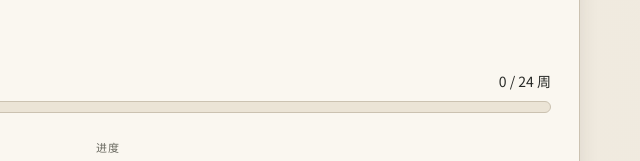
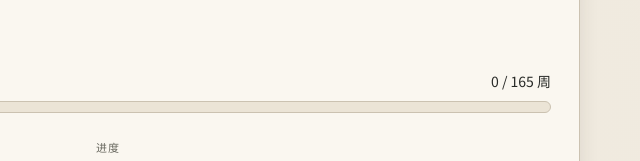
Before and after one commit to JoyceWay/odyssey, a plain HTML site: page index.html in a window 1280 px wide. Shown: the part 619-780 px from the top of the page, 640-1280 px from the left. Drawn offline with nearby package versions, Linux system fonts and the light colour scheme.

Commit message:
Issue A fix: video/resource checks count toward their view's progress bar
refresh() previously counted only .od-check units for the day/week/
month/six bars, so checking a video (.item-check) moved only the
resource-items row. Each view's bar now counts its own .item-check
boxes too, deduped by data-key within the view. Overall still follows
the six group exactly as before. No layout or CSS changes.

```diff
--- a/index.html
+++ b/index.html
@@ -1129,16 +1129,21 @@
     }
     function setText(id,txt){ var el=document.getElementById(id); if(el)el.textContent=txt; }
     function refresh(){
-      var totals={day:document.querySelectorAll('.od-check[data-group="day"]').length,week:document.querySelectorAll('.od-check[data-group="week"]').length,month:document.querySelectorAll('.od-check[data-group="month"]').length,six:document.querySelectorAll('.od-check[data-group="six"]').length};
-      var done={day:countDone(store.day),week:countDone(store.week),month:countDone(store.month),six:countDone(store.six)};
-      ['day','week','month','six'].forEach(function(g){
-        var t=totals[g]||0, d=Math.min(done[g],t);
-        setText('count-'+g, t? (d+' / '+t) : '—');
-        var bar=document.getElementById('bar-'+g); if(bar)bar.style.width=(t? Math.round(d/t*100):0)+'%';
-      });
-      var st=totals.six||24, sd=Math.min(done.six,st);
-      setText('overall-text', sd+' / '+st+' 周');
-      var of=document.getElementById('overall-fill'); if(of)of.style.width=Math.round(sd/st*100)+'%';
+      var odTotals={day:document.querySelectorAll('.od-check[data-group="day"]').length,week:document.querySelectorAll('.od-check[data-group="week"]').length,month:document.querySelectorAll('.od-check[data-group="month"]').length,six:document.querySelectorAll('.od-check[data-group="six"]').length};
+      var odDone={day:countDone(store.day),week:countDone(store.week),month:countDone(store.month),six:countDone(store.six)};
+      // Issue A fix: a view's bar counts its own .item-check boxes (videos /
+      // resources) in addition to its .od-check units, deduped by data-key
+      // within the view (the same item can appear in several containers).
+      // The bars are set below, AFTER the injection block, so the boxes exist.
+      function itemStats(viewId){
+        var seen={}, t=0, d=0;
+        document.querySelectorAll('#'+viewId+' .item-check').forEach(function(b){
+          var k=b.dataset.key||'';
+          if(seen[k])return; seen[k]=true; t++;
+          if(b.checked)d++;
+        });
+        return {total:t, done:d};
+      }
       function itemKeyOf(t){ return (t||'').replace(/\s+/g,' ').replace('↗','').trim(); }
     document.querySelectorAll('.video-item, .study-resource, .guide-resource, .resource-item').forEach(function(container){
       var title=null, slot=null;
@@ -1170,6 +1175,15 @@
       var idn=keys.filter(function(k){ return store.item[k]; }).length;
       setText('count-item', keys.length? (idn+' / '+keys.length) : '—');
       var ib=document.getElementById('bar-item'); if(ib)ib.style.width=(keys.length? Math.round(idn/keys.length*100):0)+'%';
+      var items={day:itemStats('day-view'),week:itemStats('week-view'),month:itemStats('month-view'),six:itemStats('six-view')};
+      ['day','week','month','six'].forEach(function(g){
+        var t=(odTotals[g]||0)+(items[g].total||0), d=Math.min((odDone[g]||0)+(items[g].done||0),t);
+        setText('count-'+g, t? (d+' / '+t) : '—');
+        var bar=document.getElementById('bar-'+g); if(bar)bar.style.width=(t? Math.round(d/t*100):0)+'%';
+      });
+      var st=((odTotals.six||0)+(items.six.total||0))||24, sd=Math.min((odDone.six||0)+(items.six.done||0),st);
+      setText('overall-text', sd+' / '+st+' 周');
+      var of=document.getElementById('overall-fill'); if(of)of.style.width=Math.round(sd/st*100)+'%';
     }
     function addCheck(el,group,id){
       if(el.querySelector(':scope > .od-check')||el.querySelector('.od-check[data-group="'+group+'"][data-id="'+id+'"]'))return;
```
